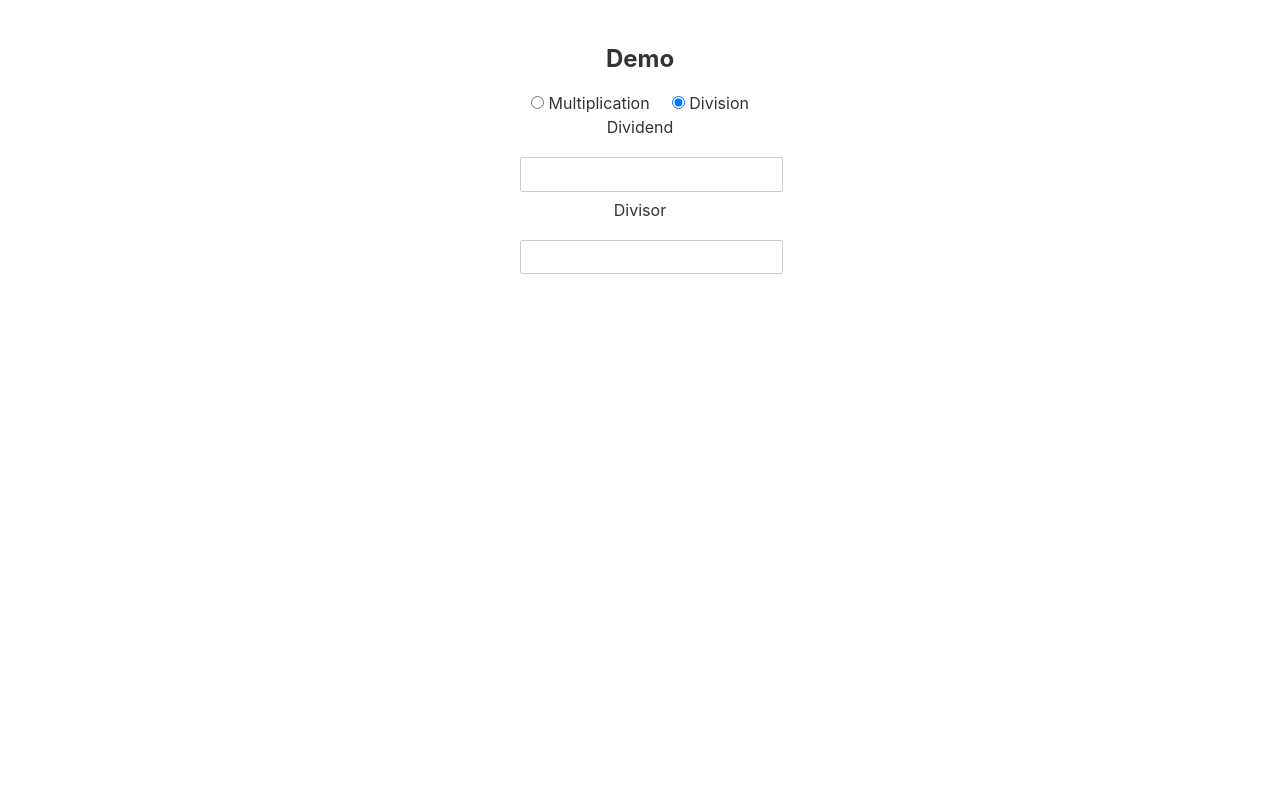
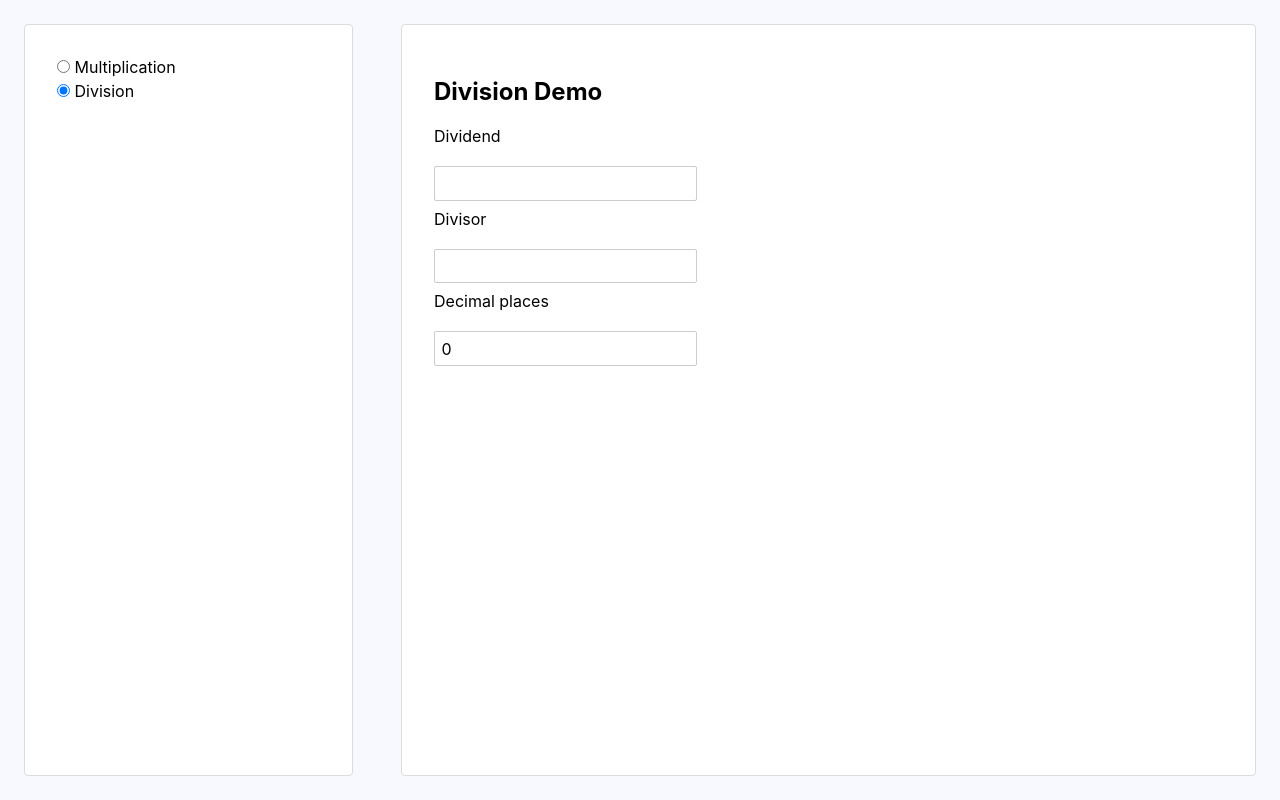
Before and after one commit to kenleung5e28/long-division-demo, a Svelte app: page / in a window 1280 px wide. Built offline with nearby package versions, Linux system fonts and the light colour scheme.

Commit message:
improve UI

```diff
--- a/public/global.css
+++ b/public/global.css
@@ -5,9 +5,7 @@ html, body {
 }
 
 body {
-	color: #333;
 	margin: 0;
-	padding: 8px;
 	box-sizing: border-box;
 	font-family: -apple-system, BlinkMacSystemFont, "Segoe UI", Roboto, Oxygen-Sans, Ubuntu, Cantarell, "Helvetica Neue", sans-serif;
 }
@@ -25,10 +23,6 @@ a:visited {
 	color: rgb(0,80,160);
 }
 
-label {
-	display: block;
-}
-
 input, button, select, textarea {
 	font-family: inherit;
 	font-size: inherit;
@@ -38,6 +32,10 @@ input, button, select, textarea {
 	box-sizing: border-box;
 	border: 1px solid #ccc;
 	border-radius: 2px;
+}
+
+label {
+	display: block;
 }
 
 input:disabled {
--- a/src/App.svelte
+++ b/src/App.svelte
@@ -2,10 +2,15 @@
 import processMath from './processMath';
 import { division, multiplication } from './arithmetic';
 
+let titles = {
+	'mul': 'Multiplication Demo',
+	'div': 'Division Demo',
+};
+
 let type = 'div';
 let op1 = '';
 let op2 = '';
-let dp = 4;
+let dp = 0;
 let error = '';
 let expr = '';
 
@@ -15,7 +20,14 @@ function process() {
 		return;
 	}
 	try {
-		expr = type === 'mul' ? multiplication(op1, op2) : division(op1, op2, dp);
+		if (type === 'mul') {
+			expr = multiplication(op1, op2);
+		} else {
+			if (dp > 10){
+				throw new Error('"dp" must be at most 10');
+			}
+			expr = division(op1, op2, dp);
+		}
 		error = '';
 	} catch (err) {
 		error = err;
@@ -43,14 +55,20 @@ function handleTypeOption(e: Event) {
 	op2 = '';
 	process();
 }
+
+function handleDp(e: Event) {
+	let target = e.target as HTMLInputElement;
+	target.value = target.value.replace(/[^0-9]/g, '');
+	dp = isNaN(parseInt(target.value)) ? 0 : parseInt(target.value);
+	process();
+}
 </script>
 
 <style>
 	main {
-		text-align: center;
-		width: 240px;
-		padding: 1em;
-		margin: 0 auto;
+		display: flex;
+		height: 100%;
+		background-color: ghostwhite;
 	}
 
 	@media (min-width: 640px) {
@@ -59,35 +77,76 @@ function handleTypeOption(e: Event) {
 		}
 	}
 
+	.panel {
+		background-color: white;
+		padding: 2rem;
+		border: solid 1px gainsboro;
+		border-radius: 0.25rem;
+		margin: 1.5rem;
+	}
+
+	.left-panel {
+		flex-basis: 25%;
+	}
+
+	.right-panel {
+		flex-basis: 75%;
+	}
+
+	.demo-area {
+		display: flex;
+	}
+
+	.setting-subpanel {
+		flex-basis: 50%;
+	}
+
+	.display-subpanel {
+		flex-basis: 50%;
+		-webkit-user-select: none;  /* Chrome all / Safari all */
+  	-moz-user-select: none;     /* Firefox all */
+  	-ms-user-select: none;      /* IE 10+ */
+  	user-select: none;
+	}
+
 	.error {
 		color: red;
 	}
 
-	.type-options {
-		display: flex;
-	}
 
-	.type-option {
-		flex: 1 1 auto;
-	}
 </style>
 
 <main>
-	<h2>Demo</h2>
+	<div class="panel left-panel">
+		<div>
 			<form>
-		<div class="type-options">
 				<label class="type-option"><input type="radio" id="mul" name="type" value="mul" on:input={handleTypeOption}> Multiplication</label>
 				<label class="type-option"><input type="radio" id="div" name="type" value="div" checked on:input={handleTypeOption}> Division</label>
+			</form>
 		</div>
+	</div>
+	<div class="panel right-panel">
+		<h2>{titles[type]}</h2>
+		<div class="demo-area">
+			<div class="setting-subpanel">
+				<form>
 					<label for="op1">{type === 'div' ? 'Dividend' : 'First number'}</label>
 					<br>
 					<input type="text" name="op1" on:input={handleOp1} value={op1}>
 					<label for="op2">{type === 'div' ? 'Divisor' : 'Second number'}</label>
 					<br>
 					<input type="text" name="op2" on:input={handleOp2} value={op2}>
+					{#if type === 'div'}
+						<label for="dp">Decimal places</label>
+						<br>
+						<input type="text" name="dp" on:input={handleDp} value={dp}>
+					{/if}
 				</form>
 				<div class="error">{error}</div>
-	<div>
+			</div>
+			<div class="display-subpanel">
 				{@html processMath('$' + expr + '$')}
 			</div>
+		</div>
+	</div>
 </main>
```
Lines whose indentation alone changed are shown as unchanged.
